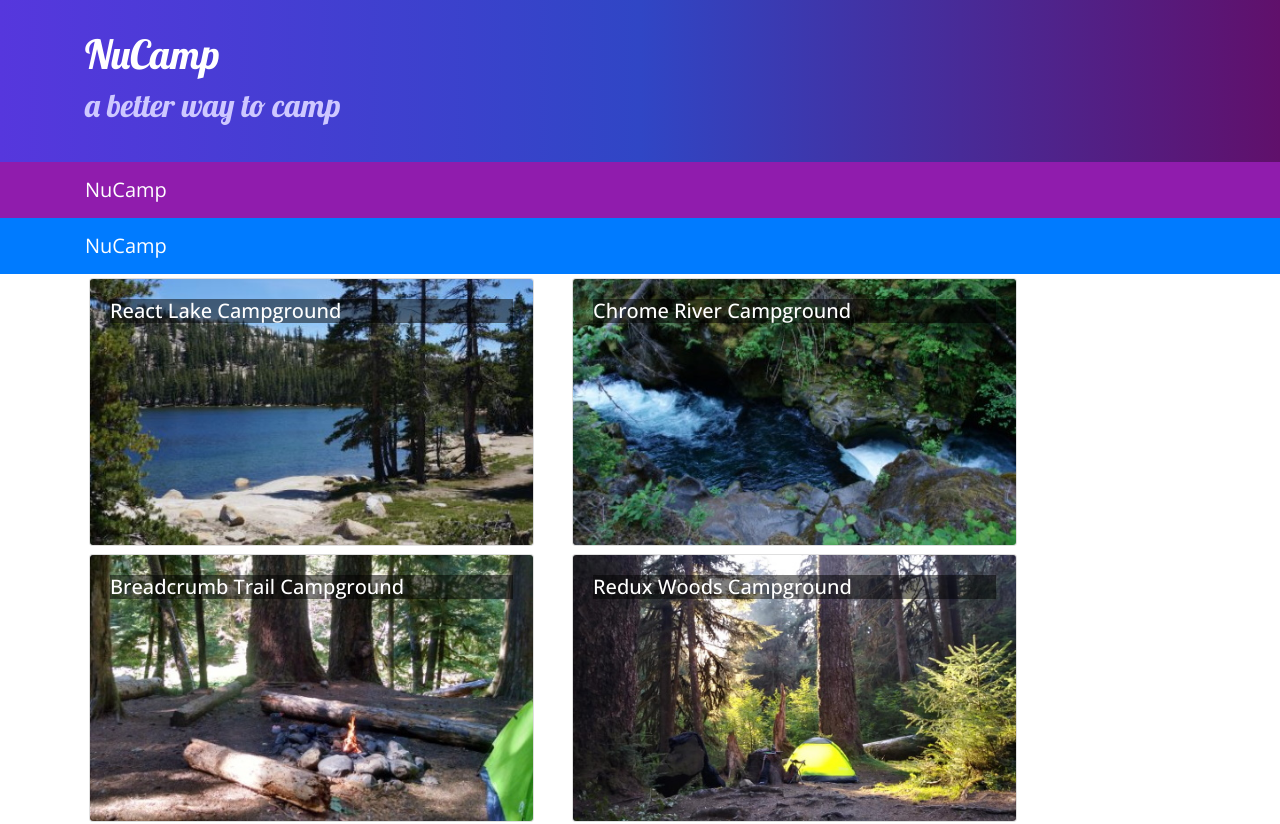
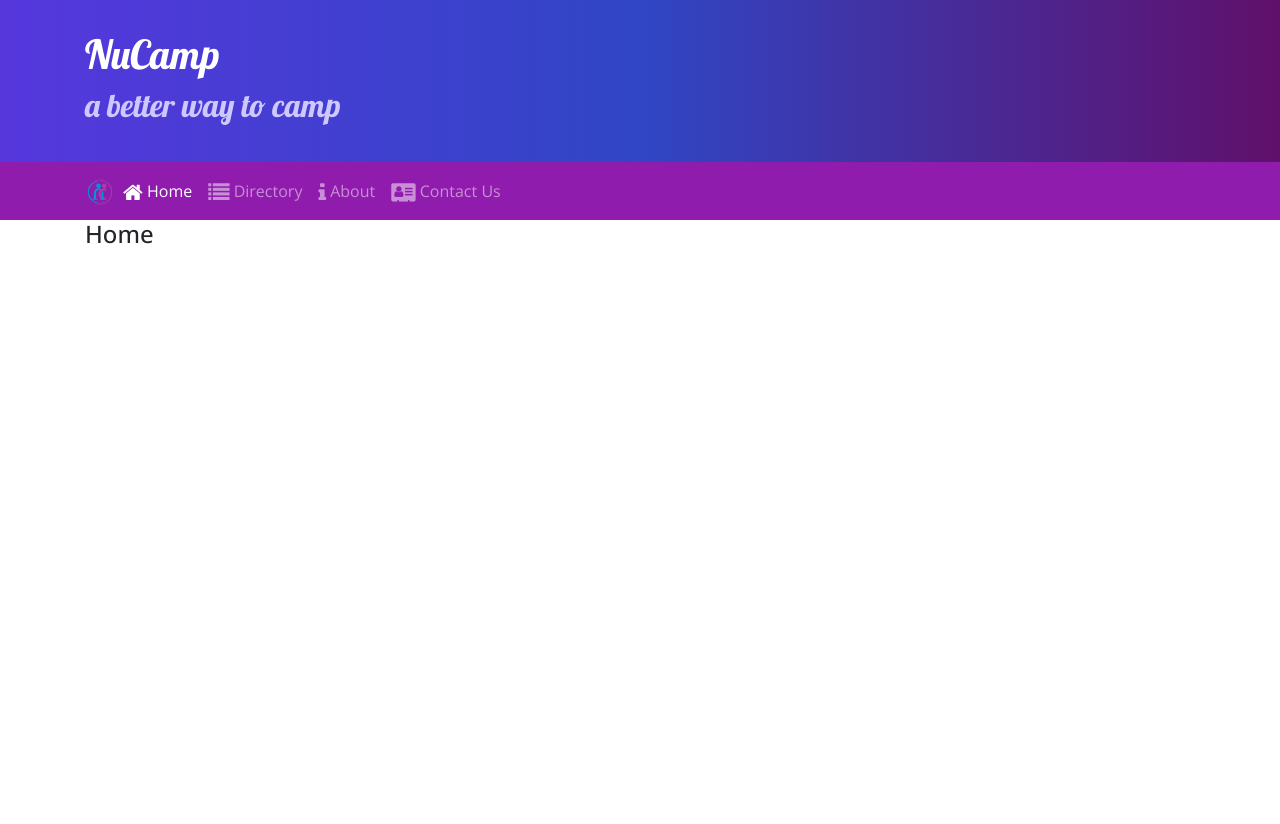
Before and after one commit to daveyloder/NucampSiteReact, a React (Create React App) app: page /home in a window 1280 px wide. Shown: the top 824 px of the page. After the commit the page ends 800 px from the top, so only its background shows below. Built offline with nearby package versions, Linux system fonts and the light colour scheme.

Commit message:
React Router

```diff
--- a/package.json
+++ b/package.json
@@ -6,12 +6,14 @@
     "@testing-library/jest-dom": "^4.2.4",
     "@testing-library/react": "^9.5.0",
     "@testing-library/user-event": "^7.2.1",
-    "bootstrap": "^4.0.0",
+    "bootstrap": "^4.4.1",
     "bootstrap-social": "^5.1.1",
     "font-awesome": "^4.7.0",
+    "jquery": "^3.5.0",
     "react": "^16.13.1",
     "react-dom": "^16.13.1",
     "react-popper": "^0.9.2",
+    "react-router-dom": "^4.2.2",
     "react-scripts": "3.4.1",
     "reactstrap": "^5.0.0",
     "typeface-lobster": "0.0.72",
--- a/src/App.js
+++ b/src/App.js
@@ -1,6 +1,7 @@
 import React, { Component } from 'react';
 import Main from './components/MainComponent';
 import { CAMPSITES } from './shared/campsites';
+import { BrowserRouter } from 'react-router-dom';
 import './App.css';
 
 class App extends Component {
@@ -12,9 +13,11 @@
   }
   render() {
     return (
+    <BrowserRouter>
       <div className="App">
         <Main />
       </div>
+    </BrowserRouter>
   );
 }
 }
--- a/src/components/DirectoryComponent.js
+++ b/src/components/DirectoryComponent.js
@@ -3,7 +3,7 @@
 
 function RenderDirectoryItem({campsite, onClick}) {
     return (
-        <Card onClick={() => onClick(campsite.id)}>
+        <Card>
             <CardImg width="100%" src={campsite.image} alt={campsite.name} />
             <CardImgOverlay>
                 <CardTitle>{campsite.name}</CardTitle>
@@ -17,7 +17,7 @@
     const directory = props.campsites.map(campsite => {
         return (
             <div key={campsite.id} className="col-md-5 m-1">
-                <RenderDirectoryItem campsite={campsite} onClick={props.onClick} />
+                <RenderDirectoryItem campsite={campsite}/>
             </div>
         );
     });
--- a/src/components/FooterComponent.js
+++ b/src/components/FooterComponent.js
@@ -1,4 +1,5 @@
 import React from 'react';
+import { Link } from 'react-router-dom';
 
 function Footer(props) {
     return (
@@ -8,10 +9,10 @@
                     <div className="col-4 col-sm-2 offset-1">
                         <h5>Links</h5>
                         <ul className="list-unstyled">
-                            <li><a href="#">Home</a></li>
-                            <li><a href="#">About</a></li>
-                            <li><a href="#">Directory</a></li>
-                            <li><a href="#">Contact</a></li>
+                        <li><Link to='/home'>Home</Link></li>
+                            <li><Link to='/directory'>Directory</Link></li>
+                            <li><Link to='/aboutus'>About</Link></li>
+                            <li><Link to='/contactus'>Contact</Link></li>
                         </ul>
                     </div>
                     <div className="col-6 col-sm-3 text-center">
--- a/src/components/HeaderComponent.js
+++ b/src/components/HeaderComponent.js
@@ -1,7 +1,24 @@
 import React, { Component }  from 'react';
-import { Navbar, NavbarBrand, Jumbotron } from 'reactstrap';
+import { Nav, Navbar, NavbarBrand, NavbarToggler, Collapse, NavItem, Jumbotron } from 'reactstrap';
+import { NavLink } from 'react-router-dom';
 
 class Header extends Component {
+
+    constructor(props) {
+        super(props);
+
+        this.toggleNav = this.toggleNav.bind(this);
+        this.state = {
+          isNavOpen: false
+        };
+    }
+
+    toggleNav() {
+        this.setState({
+            isNavOpen: !this.state.isNavOpen
+        });
+    }
+
     render() {
         return (
             <React.Fragment>
@@ -15,9 +32,34 @@
                         </div>
                     </div>
                 </Jumbotron>
-                <Navbar dark sticky="top">
+                <Navbar dark sticky="top" expand="md">
                     <div className="container">
-                        <NavbarBrand href="/">NuCamp</NavbarBrand>
+                        <NavbarBrand className="mr-auto" href="/"><img src="/assets/images/logo.png" height="30" width="30" alt="NuCamp Logo" /></NavbarBrand>
+                        <NavbarToggler onClick={this.toggleNav} />
+                        <Collapse isOpen={this.state.isNavOpen} navbar>
+                            <Nav navbar>
+                                <NavItem>
+                                    <NavLink className="nav-link" to="/home">
+                                        <i className="fa fa-home fa-lg" /> Home
+                                    </NavLink>
+                                </NavItem>
+                                <NavItem>
+                                    <NavLink className="nav-link" to="/directory">
+                                        <i className="fa fa-list fa-lg" /> Directory
+                                    </NavLink>
+                                </NavItem>
+                                <NavItem>
+                                    <NavLink className="nav-link" to="/aboutus">
+                                        <i className="fa fa-info fa-lg" /> About
+                                    </NavLink>
+                                </NavItem>
+                                <NavItem>
+                                    <NavLink className="nav-link" to="/contactus">
+                                        <i className="fa fa-address-card fa-lg" /> Contact Us
+                                    </NavLink>
+                                </NavItem>
+                            </Nav>
+                        </Collapse>
                     </div>
                 </Navbar>
             </React.Fragment>
--- /dev/null
+++ b/src/components/HomeComponent.js
@@ -0,0 +1,11 @@
+import React from 'react';
+
+function Home(props) {
+    return (
+        <div className="container">
+            <h4>Home</h4>
+        </div>
+    );
+}
+
+export default Home;
--- a/src/components/MainComponent.js
+++ b/src/components/MainComponent.js
@@ -5,32 +5,35 @@
 import { CAMPSITES } from '../shared/campsites';
 import Header from './HeaderComponent';
 import Footer from './FooterComponent';
+import Home from './HomeComponent';
+import { Switch, Route, Redirect } from 'react-router-dom';
+
 
 class Main extends Component {
+
     constructor(props) {
         super(props);
         this.state = {
-            campsites: CAMPSITES,
-            selectedCampsite: null
+            campsites: CAMPSITES
         };
     }
 
-    onCampsiteSelect(campsiteId) {
-        this.setState({selectedCampsite: campsiteId});
-    }
+    render() {
 
-    render() {
+        const HomePage = () => {
+            return (
+                <Home />
+            );
+        }
+
         return (
             <div>
                 <Header />
-                <Navbar dark color="primary">
-                    <div className="container">
-                        <NavbarBrand href="/">NuCamp</NavbarBrand>
-                    </div>
-                </Navbar>
-                <Directory campsites={this.state.campsites} onClick={campsiteId => this.onCampsiteSelect(campsiteId)}/>
-                <CampsiteInfo campsite={this.state.campsites.filter(campsite => campsite.id === this.state.selectedCampsite)[0]} />
-                <Footer />
+                <Switch>
+                    <Route path='/home' component={HomePage} />
+                    <Route exact path='/directory' render={() => <Directory campsites={this.state.campsites} />} />
+                    <Redirect to='/home' />
+                </Switch>
             </div>
         );
     };
```
Also changed, not shown: 1 other file (tests, documents, lock files or other folders).
